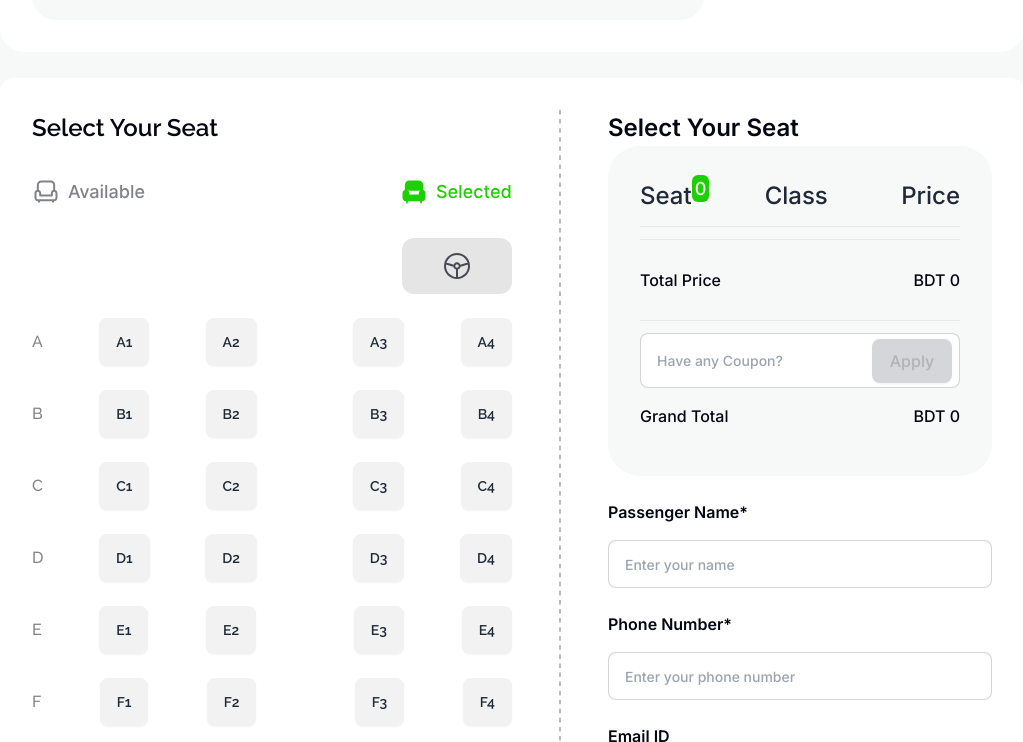
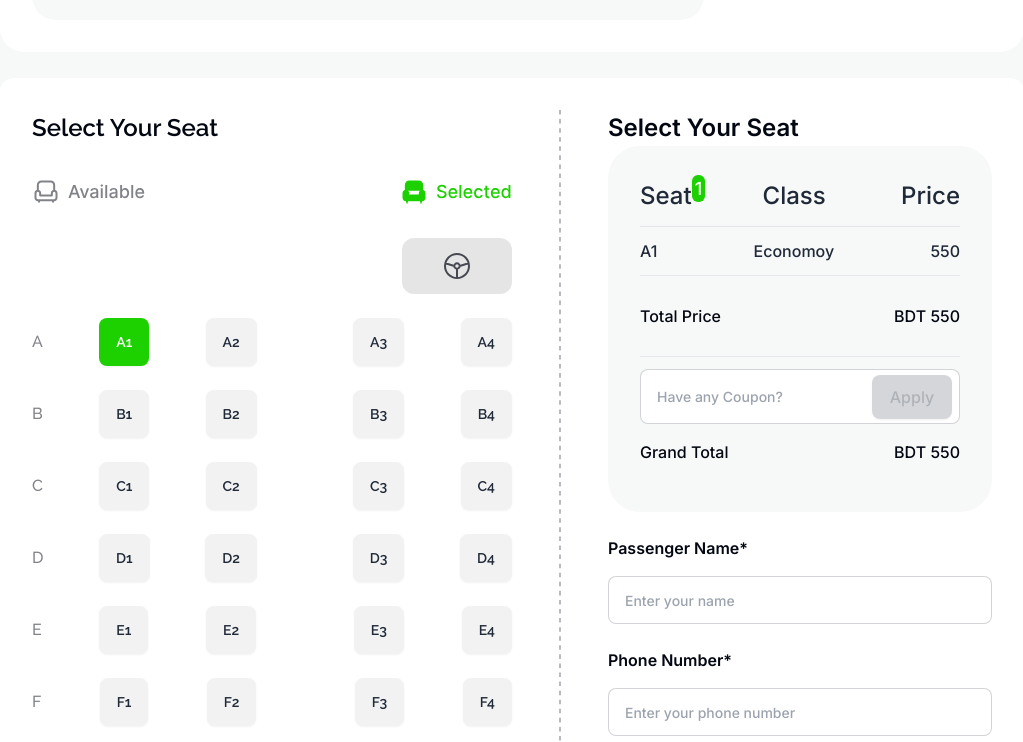
Before and after one commit to Mr-Dipto/bus-ticket, a plain HTML site: page index.html in a window 1280 px wide. Both pictures are taken after a click on the button "A1". Shown: the part 2018-2760 px from the top of the page, without its empty margins (128-1151 px from the left). Drawn offline with nearby package versions, Linux system fonts and the light colour scheme.

Commit message:
some changes in js file

```diff
--- a/index.html
+++ b/index.html
@@ -640,8 +640,8 @@
 
 
 
-  <script src="./js file/main.js"></script>
-  <script src="./js file/functions.js"></script>
+  <script src="js file/script.js"></script>
+  <script src="js file/function.js"></script>
   <!-- <script src="./js file/tailwind.config.js"></script> -->
 </body>
 
--- a/js file/function.js
+++ b/js file/function.js
@@ -0,0 +1,11 @@
+// seat er text and background color change er function
+function seatColorUpdate(id) {
+  const element = document.getElementById(id);
+  element.style.backgroundColor = "#1DD100";
+  element.style.color = "white"
+}
+
+// element er innerText set korar function
+function setInnerText(elementId, value) {
+  document.getElementById(elementId).innerText = value;
+}
```
